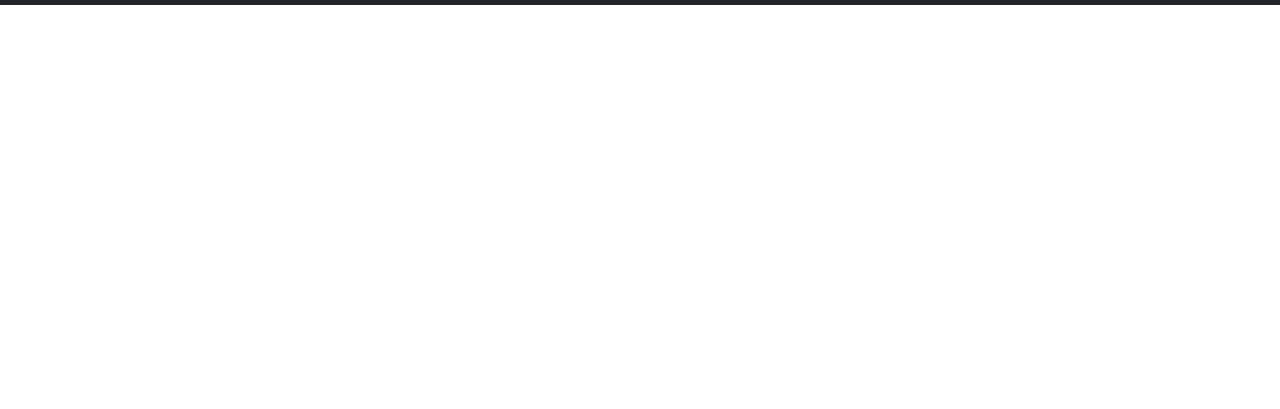
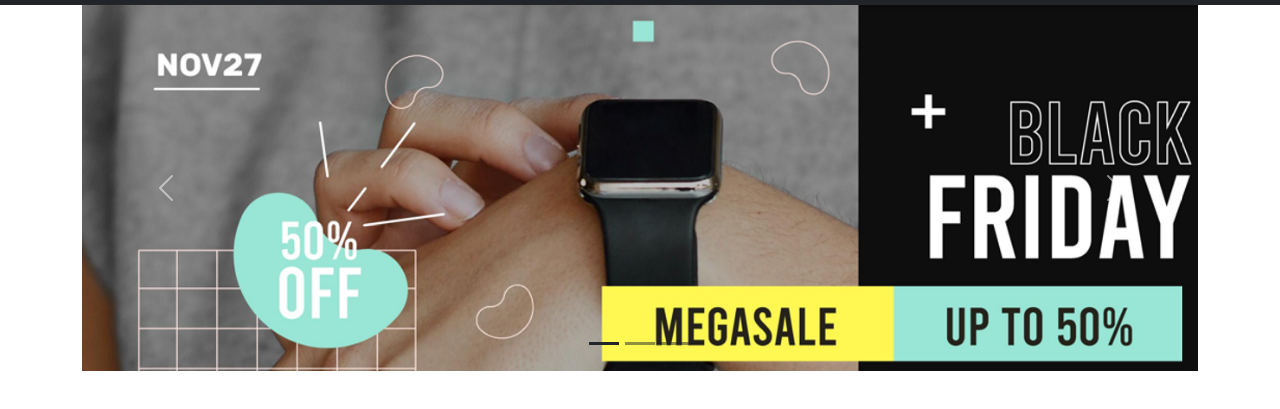
Before and after one commit to miguell29/tienda-Libre, a plain HTML site: page index.html in a window 1280 px wide. Shown: the part 51-460 px from the top of the page. Drawn offline with Linux system fonts and the light colour scheme.

Commit message:
Se completo la seccion de carrusel

```diff
--- a/index.html
+++ b/index.html
@@ -47,6 +47,43 @@
         </nav>
     </header>
 
+    <main class="container">
+         <!-- Carousel -->
+        <div class="row">
+            <div class="col">
+                <div id="carrusel" class="carousel slide">
+                    <div class="carousel-inner">
+                        <div class="carousel-item active">
+                            <img src="img/c1.png" alt="banner" class="w-100">
+                        </div>
+                        <div class="carousel-item">
+                            <img src="img/c2.png" alt="banner" class="w-100">
+                        </div>
+                        <div class="carousel-item">
+                            <img src="img/c3.png" alt="banner" class="w-100">
+                        </div>
+                    </div>
+
+                    <div class="carousel-indicators">
+                        <button type="button" data-bs-target="#carrusel" data-bs-slide-to="0" class="active bg-dark" aria-current="true" aria-label="Slide 1"></button>
+                        <button type="button" data-bs-target="#carrusel" data-bs-slide-to="1" class="bg-dark" aria-label="Slide 2"></button>
+                        <button type="button" data-bs-target="#carrusel" data-bs-slide-to="2" class="bg-dark" aria-label="Slide 3"></button>
+                      </div>
+                <button class="carousel-control-prev" type="button" data-bs-target="#carrusel" data-bs-slide="prev">
+                    <span class="carousel-control-prev-icon" aria-hidden="true"></span>
+                    <span class="visually-hidden">Previous</span>
+                  </button>
+                  <button class="carousel-control-next" type="button" data-bs-target="#carrusel" data-bs-slide="next">
+                    <span class="carousel-control-next-icon" aria-hidden="true"></span>
+                    <span class="visually-hidden">Next</span>
+                  </button>
+                </div>
+            </div>
+        </div>
+
+
+     </main>
+
 
     <script src="js/bootstrap.bundle.min.js"></script>
 </body>
```
Also changed, not shown: img/.png (added), img/c1.png (added), img/c2.png (added), img/c3.png (added).
